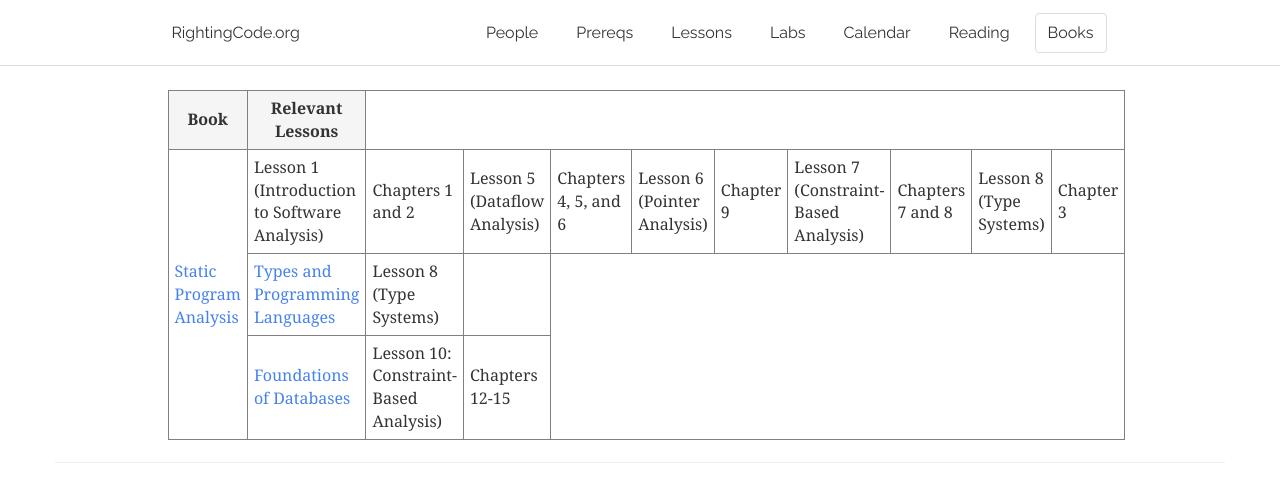
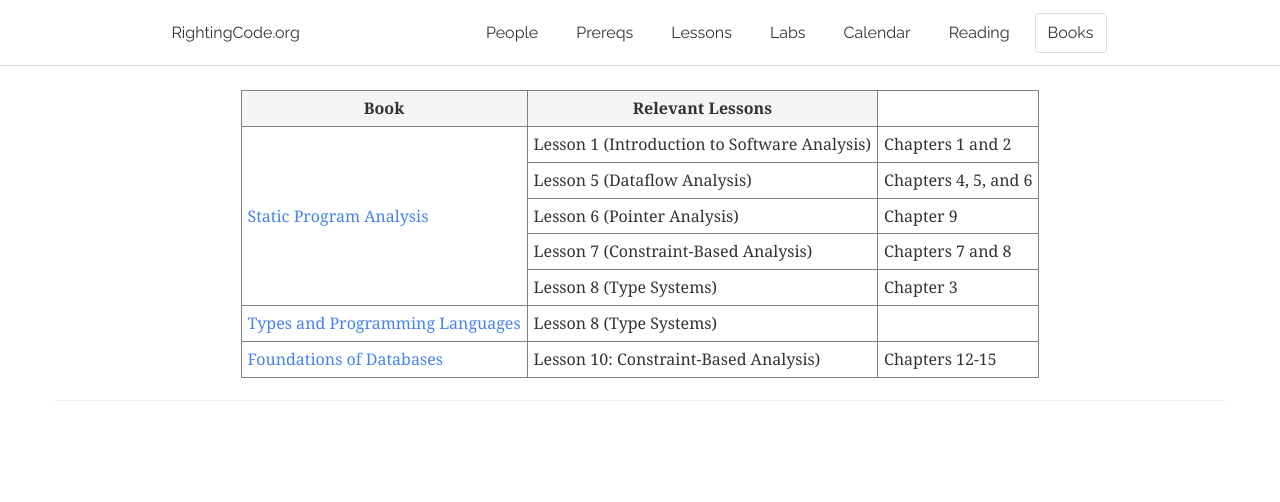
Before and after one commit to rightingcode/rightingcode.github.io, a Jekyll site: the page built from books.html, in a window 1280 px wide. Shown: the top 502 px of the page. Built offline with Jekyll 4.4.1, drawn with Linux system fonts in a browser that asks for light colours; nearby versions of some CDN libraries.

Commit message:
Clean up table to match rest of site

```diff
--- a/books.html
+++ b/books.html
@@ -14,9 +14,17 @@ layout: default
 	  <tr>
 		<td rowspan="5"><a href="https://cs.au.dk/~amoeller/spa/spa.pdf">Static Program Analysis</a></td>
 		<td>Lesson 1 (Introduction to Software Analysis)</td><td>Chapters 1 and 2</td>
+          </tr>
+	  <tr>
 		<td>Lesson 5 (Dataflow Analysis)</td><td>Chapters 4, 5, and 6</td>
+          </tr>
+	  <tr>
 		<td>Lesson 6 (Pointer Analysis)</td><td>Chapter 9</td>
+          </tr>
+	  <tr>
 		<td>Lesson 7 (Constraint-Based Analysis)</td><td>Chapters 7 and 8</td>
+          </tr>
+	  <tr>
 		<td>Lesson 8 (Type Systems)</td><td>Chapter 3</td>
 	  </tr>
 	  <tr>
```
